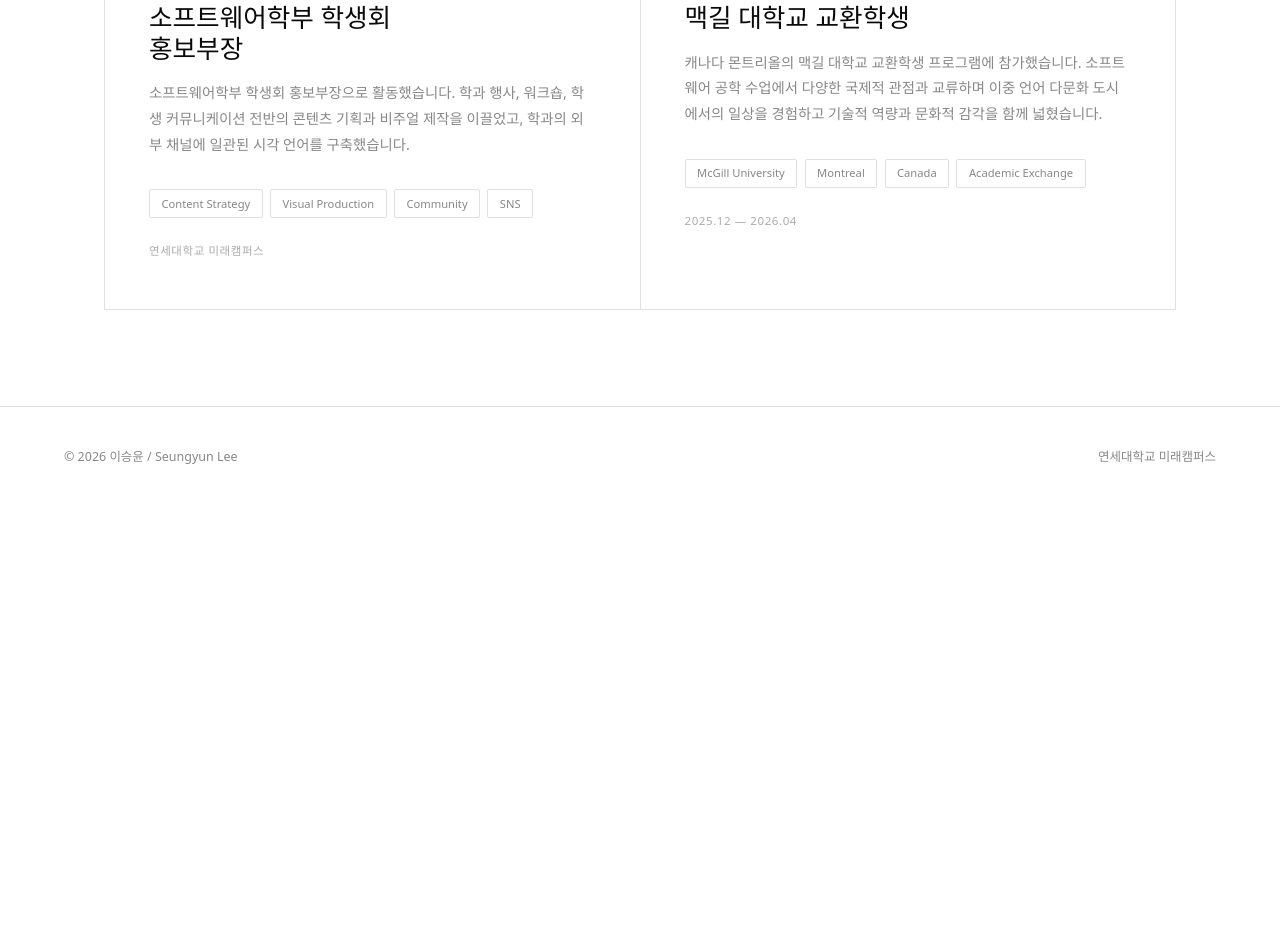
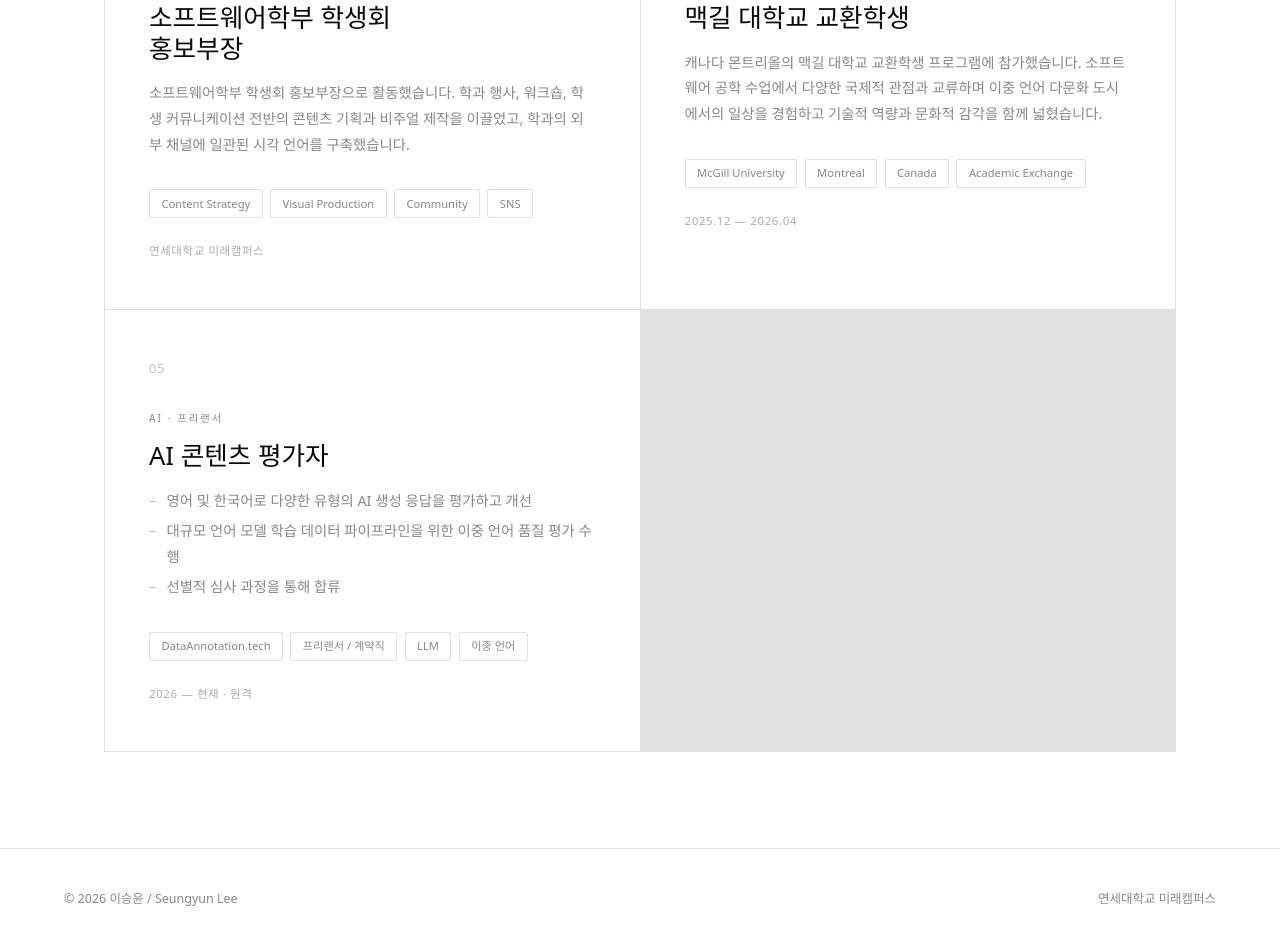
Before and after one commit to mirolx/portfolio-mirolx, a plain HTML site: page projects.html in a window 1280 px wide. Shown: the part 998-1943 px from the top of the page. Before the commit the page ends 1505 px from the top, so only its background shows below. Drawn offline with Linux system fonts and the light colour scheme; a web font is replaced by a local one.

Commit message:
Add AI Content Evaluator entry to projects page
Adds DataAnnotation.tech freelance role as card 05 with bilingual
bullet points (KO/EN) and a matching .project-bullets CSS component.

Co-Authored-By: Claude Sonnet 4.6 <noreply@anthropic.com>

```diff
--- a/css/style.css
+++ b/css/style.css
@@ -535,6 +535,25 @@ h1, h2, h3, h4 {
   line-height: 1.78;
   margin-bottom: 2rem;
 }
+.project-bullets {
+  list-style: none;
+  padding: 0;
+  margin: 0 0 2rem;
+}
+.project-bullets li {
+  font-size: 0.9rem;
+  color: var(--text-muted);
+  line-height: 1.78;
+  padding-left: 1.1rem;
+  position: relative;
+  margin-bottom: 0.3rem;
+}
+.project-bullets li::before {
+  content: '–';
+  position: absolute;
+  left: 0;
+  color: var(--accent-dim);
+}
 .project-meta { display: flex; flex-wrap: wrap; gap: 0.45rem; margin-bottom: 1.5rem; }
 .project-tag {
   padding: 0.28rem 0.72rem;
--- a/projects.html
+++ b/projects.html
@@ -132,6 +132,36 @@
           <div class="project-date">2025.12 — 2026.04</div>
         </article>
 
+        <!-- Card 05 -->
+        <article class="project-card reveal">
+          <div class="project-num">05</div>
+          <div class="project-cat"
+               data-ko="AI · 프리랜서"
+               data-en="AI · Freelance">AI · 프리랜서</div>
+          <h2 data-ko="AI 콘텐츠 평가자" data-en="AI Content Evaluator">AI 콘텐츠 평가자</h2>
+          <ul class="project-bullets">
+            <li data-ko="영어 및 한국어로 다양한 유형의 AI 생성 응답을 평가하고 개선"
+                data-en="Evaluated and refined AI-generated responses across diverse task types in English and Korean">영어 및 한국어로 다양한 유형의 AI 생성 응답을 평가하고 개선</li>
+            <li data-ko="대규모 언어 모델 학습 데이터 파이프라인을 위한 이중 언어 품질 평가 수행"
+                data-en="Provided bilingual quality assessments to support large language model training data pipelines">대규모 언어 모델 학습 데이터 파이프라인을 위한 이중 언어 품질 평가 수행</li>
+            <li data-ko="선별적 심사 과정을 통해 합류"
+                data-en="Onboarded through a competitive screening process with a selective acceptance rate">선별적 심사 과정을 통해 합류</li>
+          </ul>
+          <div class="project-meta">
+            <span class="project-tag">DataAnnotation.tech</span>
+            <span class="project-tag"
+                  data-ko="프리랜서 / 계약직"
+                  data-en="Freelance / Contract">프리랜서 / 계약직</span>
+            <span class="project-tag">LLM</span>
+            <span class="project-tag"
+                  data-ko="이중 언어"
+                  data-en="Bilingual">이중 언어</span>
+          </div>
+          <div class="project-date"
+               data-ko="2026 — 현재 · 원격"
+               data-en="2026 — Present · Remote">2026 — 현재 · 원격</div>
+        </article>
+
       </div>
     </div>
 
```
